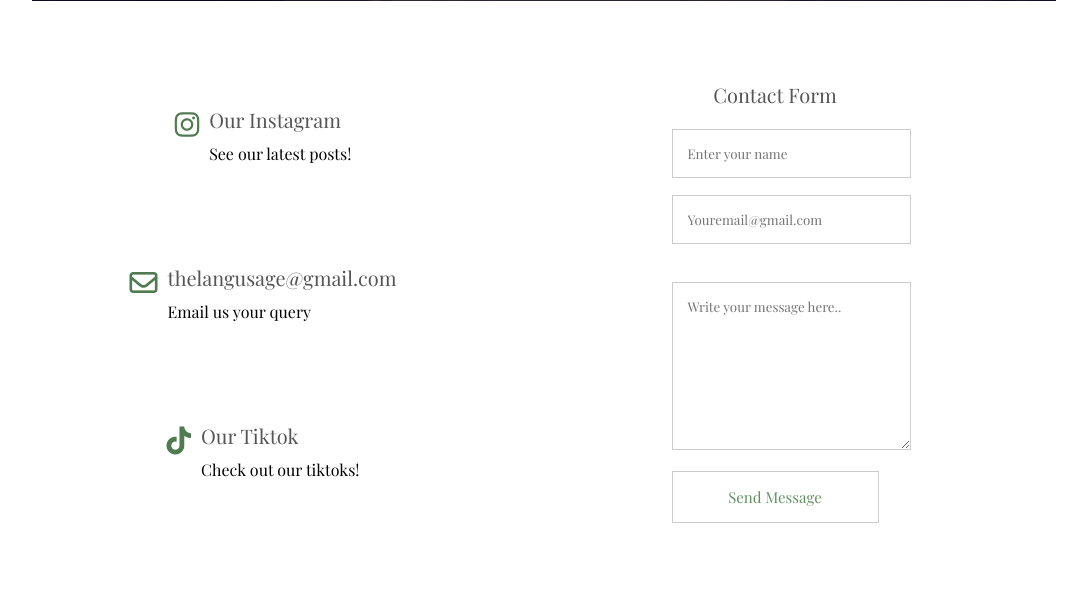
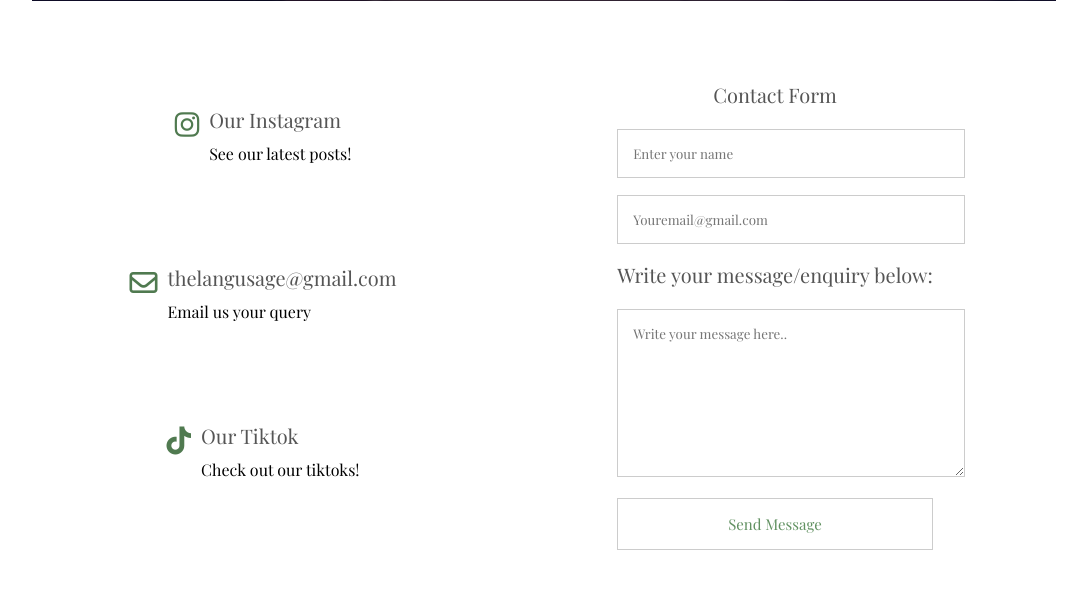
Before and after one commit to thelangusage/thelangusage.github.io, a PHP site: page /contact.php in a window 1280 px wide. Shown: the part 699-1306 px from the top of the page, without its empty margins (96-1183 px from the left). Run offline with PHP 8.4, Linux system fonts and the light colour scheme; some libraries are stand-ins or nearby versions; some web fonts are replaced.

Commit message:
Update contact.php

```diff
--- a/contact.php
+++ b/contact.php
@@ -93,7 +93,7 @@
 							<input type="email" id="email" name="form_email" placeholder="Youremail@gmail.com" required>
 
 							<br>
-
+								<h5>Write your message/enquiry below:</h5>
 							<br>
 
 							<textarea name="message" id="message" rows="8" placeholder="Write your message here.." required></textarea>
```
